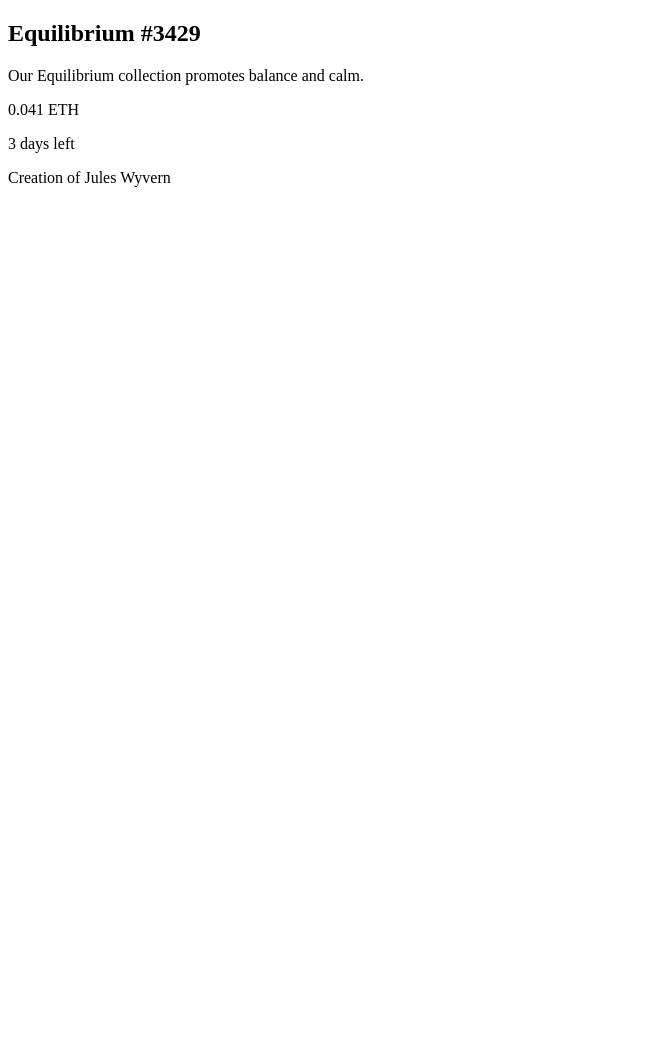
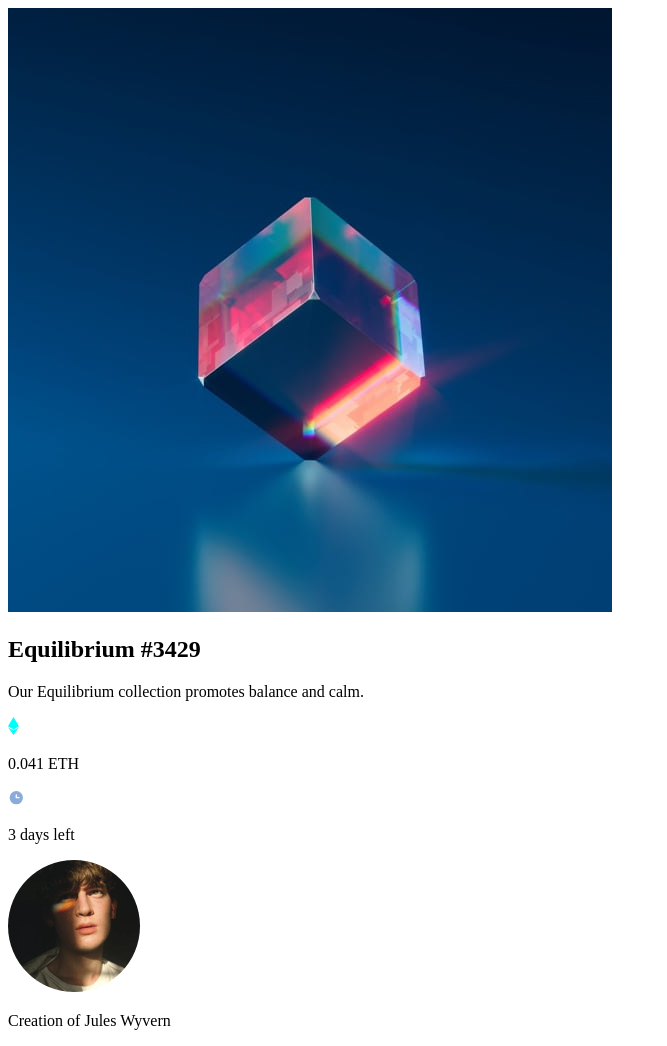
Before and after one commit to nicolasegpla/NFT, a plain HTML site: page index.html in a window 1280 px wide. Shown: the whole page, without its empty margins (0-667 px from the left). Before the commit the page ends 800 px from the top, so only its background shows below. Drawn offline with Linux system fonts and the light colour scheme.

Commit message:
agregamos imagenes en el html

```diff
--- a/index.html
+++ b/index.html
@@ -13,15 +13,23 @@
   <section class="card">
     <div class="nft">
       <div class="item-1">
+        <img src="images/image-equilibrium.jpg" alt="Equilibrium">
         <h1>Equilibrium #3429</h1>
         <p class="text">Our Equilibrium collection promotes balance and calm.</p>
       </div>
       <div class="item-2">
-        <p class="text-2">0.041 ETH</p>
-        <p class="text-3">3 days left</p>
+        <div class="eth">
+          <img src="images/icon-ethereum.svg" alt="ethereum">
+          <p class="text-2">0.041 ETH</p>
+        </div>
+        <div class="clock">
+          <img src="images/icon-clock.svg" alt="">
+          <p class="text-3">3 days left</p>
+        </div>
       </div>
       <div class="line"></div>
       <div class="creation">
+        <img src="images/image-avatar.png" alt="avatar">
         <p class="name">Creation of <span class="bold">Jules Wyvern</span> </p>
       </div>
     </div>
```
